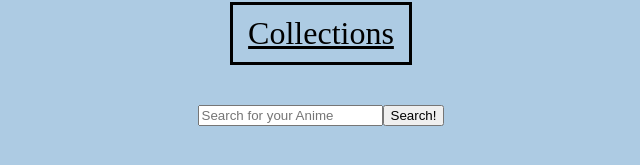
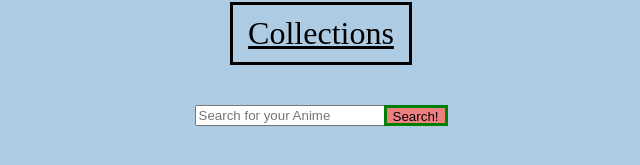
Before and after one commit to MwaniN/Anime-List, a React (Create React App) app in the folder client/: page / in a window 1280 px wide. Shown: the part 199-364 px from the top of the page, without its empty margins (319-959 px from the left). Built offline with nearby package versions, Linux system fonts and the light colour scheme; a web font is replaced by a local one.

Commit message:
Styling search button positioned as intended

```diff
--- a/client/public/styles.css
+++ b/client/public/styles.css
@@ -37,8 +37,31 @@ body {
 
 }
 
+.form-container {
+  width: fit-content;
+  display: block;
+  margin: auto;
+  text-align: center;
+}
+
 .search-form {
-  text-align: center;
+  position: relative;
+  display: inline-block;
+}
+
+.search-bar {
+  padding-right: 70px;
+}
+
+.search-button {
+  position: absolute;
+  top: 0;
+  right: 0;
+  border: none;
+  background-color: lightcoral;
+  border: solid green;
+  cursor: pointer;
+  height: 100%;
 }
 
 
@@ -54,24 +77,14 @@ body {
 }
 
 @media only screen and (max-width: 480px) {
-  .header-title {
-    display: block;
-    margin: 0;
-  }
 
-  .header a {
-    margin: 0;
-  }
   .header {
     display: flex;
     flex-direction: column;
 }
 }
 
-/* body {
-  background-color: green;
-}
-
+/*
 @media only screen and (orientation: portrait) {
   body {
     background-color: dodgerblue;
@@ -82,4 +95,4 @@ body {
   body {
     background-color: lightsalmon;
   }
-} */
+}  */
--- a/client/src/SearchBar.jsx
+++ b/client/src/SearchBar.jsx
@@ -23,10 +23,13 @@ export default function SearchBar () {
   }
 
 
-  return <div><form className="search-form" method="post" onSubmit={handleSubmit} >
+  return <div>
+    <div className="form-container">
+    <form className="search-form" method="post" onSubmit={handleSubmit} >
   <input value={searchInput} onChange={(e) => setSearchInput(e.target.value)} type="search-bar" className="search-bar" placeholder="Search for your Anime"/>
-  <button type="submit">Search!</button>
+  <button className="search-button" type="submit">Search!</button>
   </form>
+  </div>
   {function (){
     if (queryString.length > 0) {
       return <ResultList queryString={queryString} />
```
